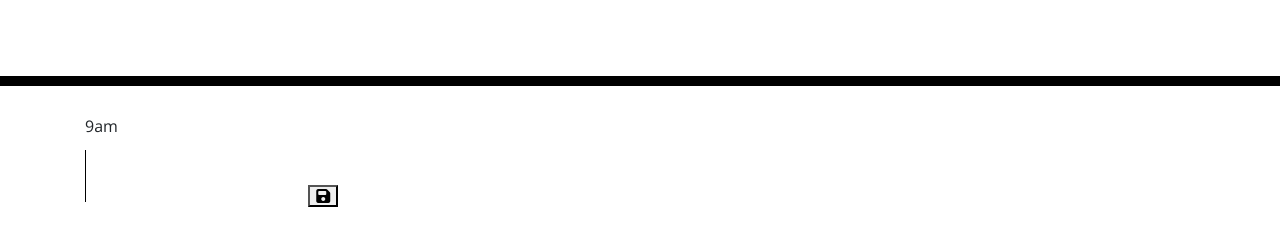
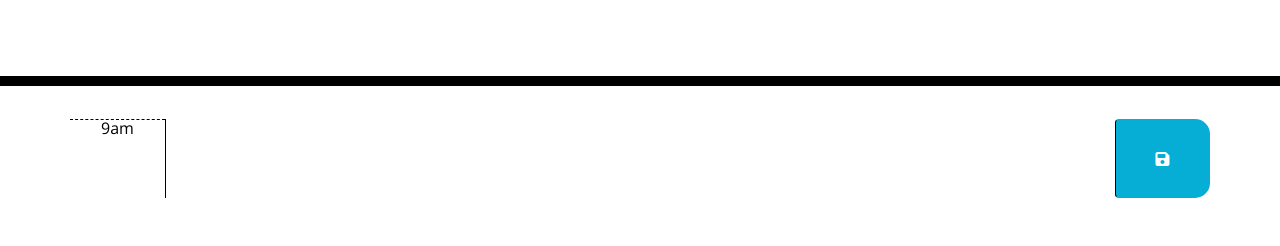
Before and after one commit to gmejia87/book-me-up, a plain HTML site: page index.html in a window 1280 px wide. Shown: the part 182-428 px from the top of the page. Drawn offline with nearby package versions, Linux system fonts and the light colour scheme.

Commit message:
add timeblock class

```diff
--- a/index.html
+++ b/index.html
@@ -31,12 +31,10 @@
     </header>
     <div class="container">
       <!-- Timeblocks go here -->
-      <section>
-        <div>
-          <p>9am</p>
-        </div>
-        <textarea></textarea>
-        <button><i class="fa-solid fa-floppy-disk"></i></button>
+      <section class="time-block row">
+        <div class="col-md-1 hour">9am</div>
+        <textarea class="col-md-10 description"></textarea>
+        <button class="col-md-1 saveBtn btn"><i class="fa-solid fa-floppy-disk"></i></button>
       </section>
     </div>
 
```
